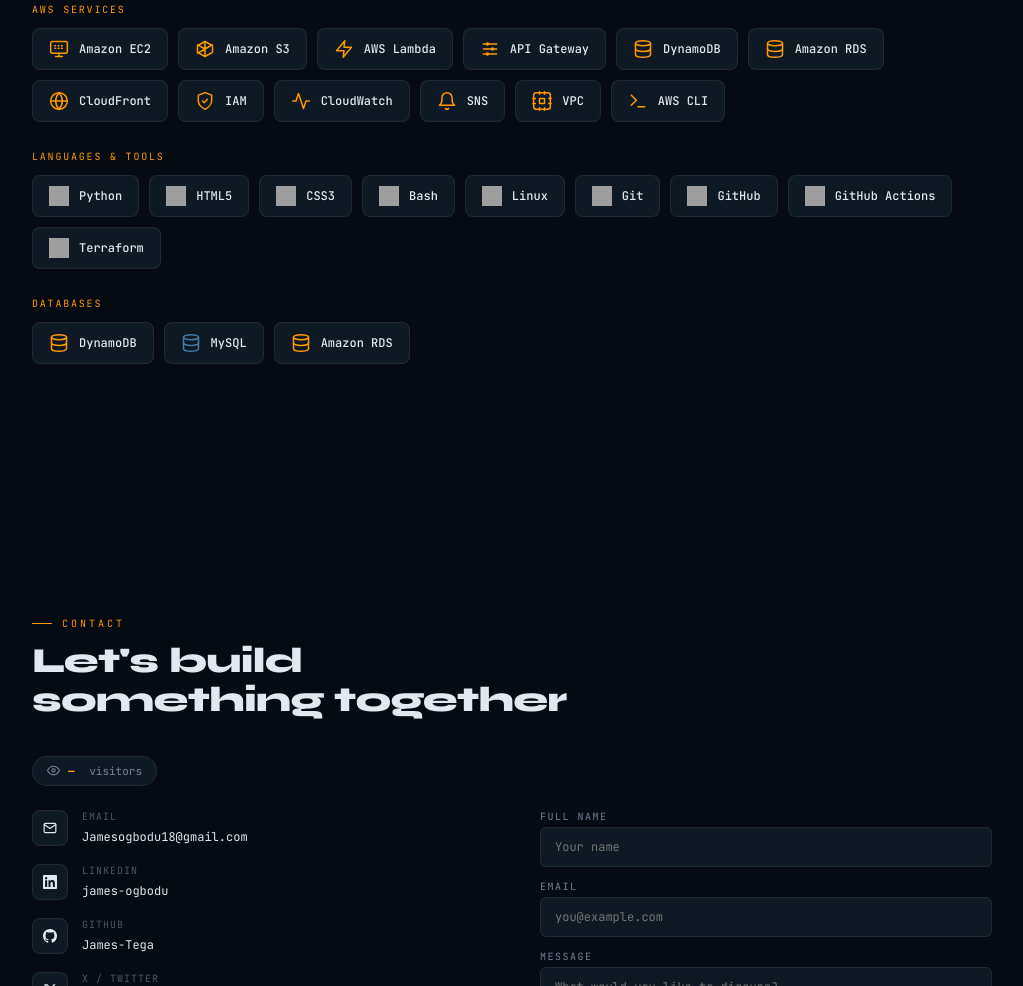
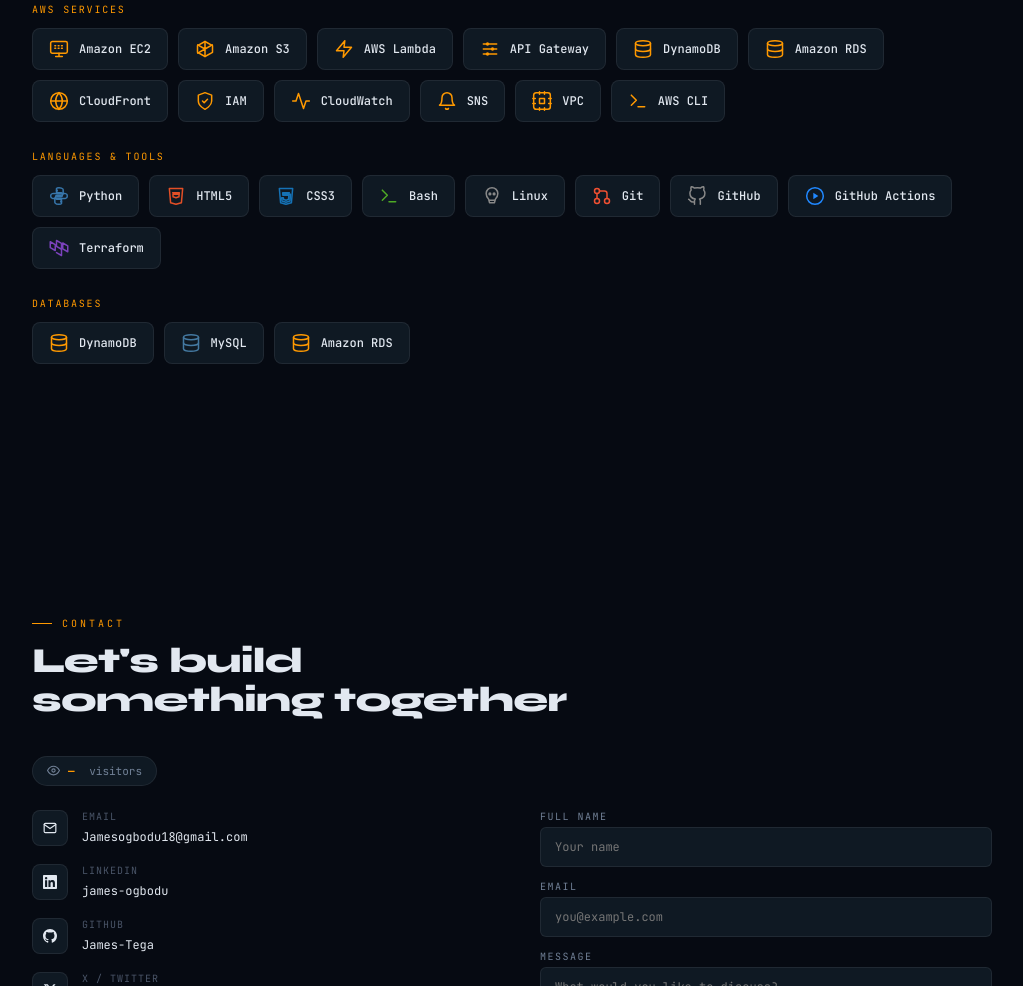
Before and after one commit to James-Tega/cloud-portfolio, a plain HTML site: page index.html in a window 1280 px wide. Shown: the part 2757-3743 px from the top of the page, without its empty margins (88-1111 px from the left). Drawn offline with Linux system fonts and the light colour scheme; no server answers; grey boxes are pictures that could not be loaded.

Commit message:
Fix all skill icons to inline SVG

```diff
--- a/index.html
+++ b/index.html
@@ -206,15 +206,15 @@
       </div>
       <div class="scat"><div class="scatttl">Languages &amp; Tools</div>
         <div class="ikgrid">
-          <div class="ik"><img src="https://cdn.simpleicons.org/python/3776ab" alt="Python"><span>Python</span></div>
-          <div class="ik"><img src="https://cdn.simpleicons.org/html5/e34f26" alt="HTML"><span>HTML5</span></div>
-          <div class="ik"><img src="https://cdn.simpleicons.org/css3/1572b6" alt="CSS"><span>CSS3</span></div>
-          <div class="ik"><img src="https://cdn.simpleicons.org/gnubash/4eaa25" alt="Bash"><span>Bash</span></div>
-          <div class="ik"><img src="https://cdn.simpleicons.org/linux/888888" alt="Linux"><span>Linux</span></div>
-          <div class="ik"><img src="https://cdn.simpleicons.org/git/f05032" alt="Git"><span>Git</span></div>
-          <div class="ik"><img src="https://cdn.simpleicons.org/github/888888" alt="GitHub"><span>GitHub</span></div>
-          <div class="ik"><img src="https://cdn.simpleicons.org/githubactions/2088ff" alt="Actions"><span>GitHub Actions</span></div>
-          <div class="ik"><img src="https://cdn.simpleicons.org/terraform/7b42bc" alt="Terraform"><span>Terraform</span></div>
+          <div class="ik"><svg width="20" height="20" viewBox="0 0 24 24" fill="none" stroke="#3776ab" stroke-width="1.8" stroke-linecap="round" stroke-linejoin="round"><path d="M12 2C8 2 9 4 9 4V8h6V9H6S2 8.5 2 12s4 3 4 3h2v-2s-.5-2 2-2h4s3 .5 3-2V5s.5-3-5-3z"/><path d="M12 22c4 0 3-2 3-2v-4H9v-1h9s4 .5 4-3-4-3-4-3h-2v2s.5 2-2 2H10s-3-.5-3 2v4s-.5 3 5 3z"/><circle cx="9.5" cy="5.5" r=".5" fill="#3776ab"/><circle cx="14.5" cy="18.5" r=".5" fill="#3776ab"/></svg><span>Python</span></div>
+          <div class="ik"><svg width="20" height="20" viewBox="0 0 24 24" fill="none" stroke="#e34f26" stroke-width="1.8" stroke-linecap="round" stroke-linejoin="round"><path d="M4 3l1.5 17L12 22l6.5-2L20 3H4z"/><path d="M8 8h8l-.5 5-3.5 1-3.5-1-.2-3H16"/></svg><span>HTML5</span></div>
+          <div class="ik"><svg width="20" height="20" viewBox="0 0 24 24" fill="none" stroke="#1572b6" stroke-width="1.8" stroke-linecap="round" stroke-linejoin="round"><path d="M4 3l1.5 17L12 22l6.5-2L20 3H4z"/><path d="M16 8H8l.2 3h7.3l-.5 5-3 1-3-1-.2-2h-2l.4 4 4.8 1.5 4.8-1.5.7-8H8.5"/></svg><span>CSS3</span></div>
+          <div class="ik"><svg width="20" height="20" viewBox="0 0 24 24" fill="none" stroke="#4eaa25" stroke-width="1.8" stroke-linecap="round" stroke-linejoin="round"><polyline points="4 17 10 11 4 5"/><line x1="12" y1="19" x2="20" y2="19"/></svg><span>Bash</span></div>
+          <div class="ik"><svg width="20" height="20" viewBox="0 0 24 24" fill="none" stroke="#888888" stroke-width="1.8" stroke-linecap="round" stroke-linejoin="round"><path d="M12 2a7 7 0 0 1 7 7c0 3-1.5 5.5-3 7l-1 4H9l-1-4C6.5 14.5 5 12 5 9a7 7 0 0 1 7-7z"/><path d="M9 17h6"/><circle cx="9.5" cy="9.5" r="1" fill="#888888"/><circle cx="14.5" cy="9.5" r="1" fill="#888888"/></svg><span>Linux</span></div>
+          <div class="ik"><svg width="20" height="20" viewBox="0 0 24 24" fill="none" stroke="#f05032" stroke-width="1.8" stroke-linecap="round" stroke-linejoin="round"><circle cx="18" cy="18" r="3"/><circle cx="6" cy="6" r="3"/><circle cx="6" cy="18" r="3"/><path d="M6 9v6M9 6h6a3 3 0 0 1 3 3v6"/></svg><span>Git</span></div>
+          <div class="ik"><svg width="20" height="20" viewBox="0 0 24 24" fill="none" stroke="#888888" stroke-width="1.8" stroke-linecap="round" stroke-linejoin="round"><path d="M9 19c-5 1.5-5-2.5-7-3m14 6v-3.87a3.37 3.37 0 0 0-.94-2.61c3.14-.35 6.44-1.54 6.44-7A5.44 5.44 0 0 0 20 4.77 5.07 5.07 0 0 0 19.91 1S18.73.65 16 2.48a13.38 13.38 0 0 0-7 0C6.27.65 5.09 1 5.09 1A5.07 5.07 0 0 0 5 4.77a5.44 5.44 0 0 0-1.5 3.78c0 5.42 3.3 6.61 6.44 7A3.37 3.37 0 0 0 9 18.13V22"/></svg><span>GitHub</span></div>
+          <div class="ik"><svg width="20" height="20" viewBox="0 0 24 24" fill="none" stroke="#2088ff" stroke-width="1.8" stroke-linecap="round" stroke-linejoin="round"><circle cx="12" cy="12" r="10"/><polygon points="10 8 16 12 10 16 10 8" fill="#2088ff" stroke="none"/></svg><span>GitHub Actions</span></div>
+          <div class="ik"><svg width="20" height="20" viewBox="0 0 24 24" fill="none" stroke="#7b42bc" stroke-width="1.8" stroke-linecap="round" stroke-linejoin="round"><path d="M1.5 4.5l6 3.5v7L1.5 11.5V4.5z"/><path d="M9 3l6 3.5v7L9 10V3z"/><path d="M16.5 6l6 3.5v7l-6-3.5V6z"/><path d="M9 17.5l6 3.5v-7"/></svg><span>Terraform</span></div>
         </div>
       </div>
       <div class="scat"><div class="scatttl">Databases</div>
```
